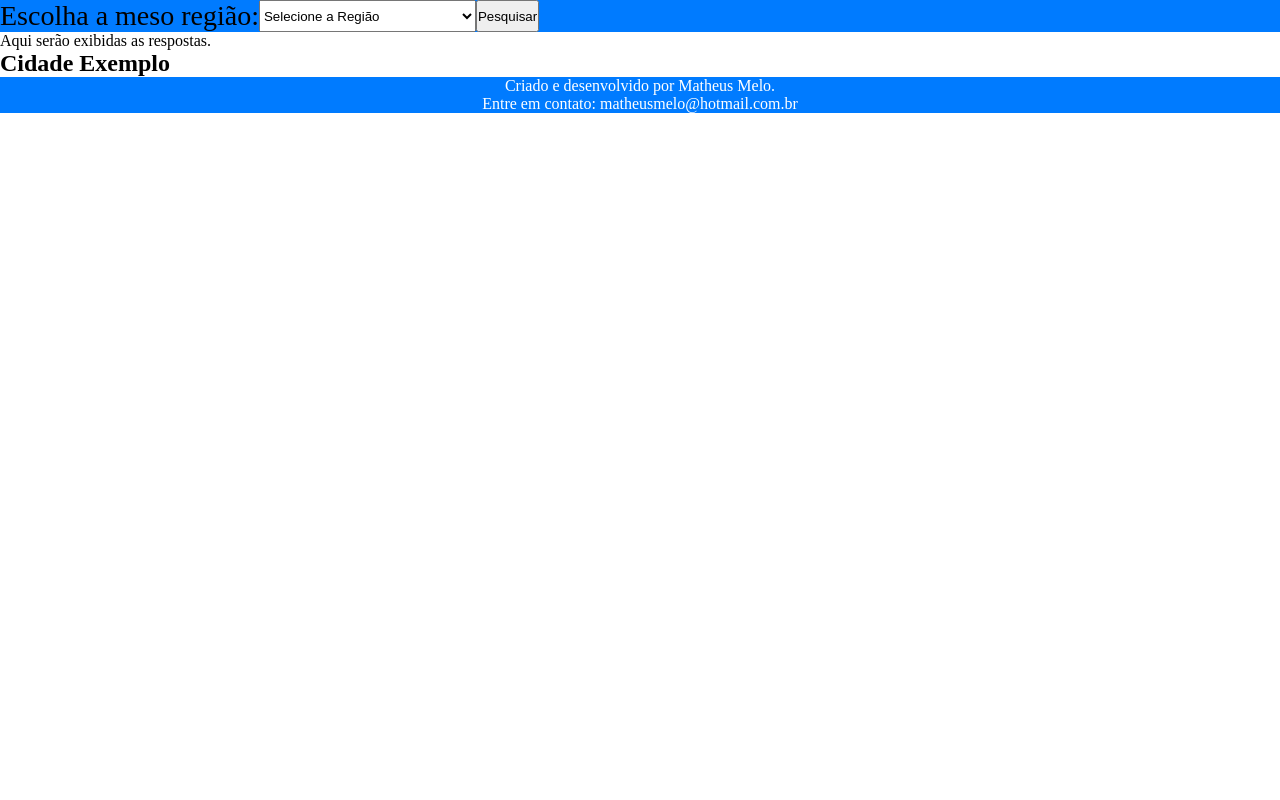
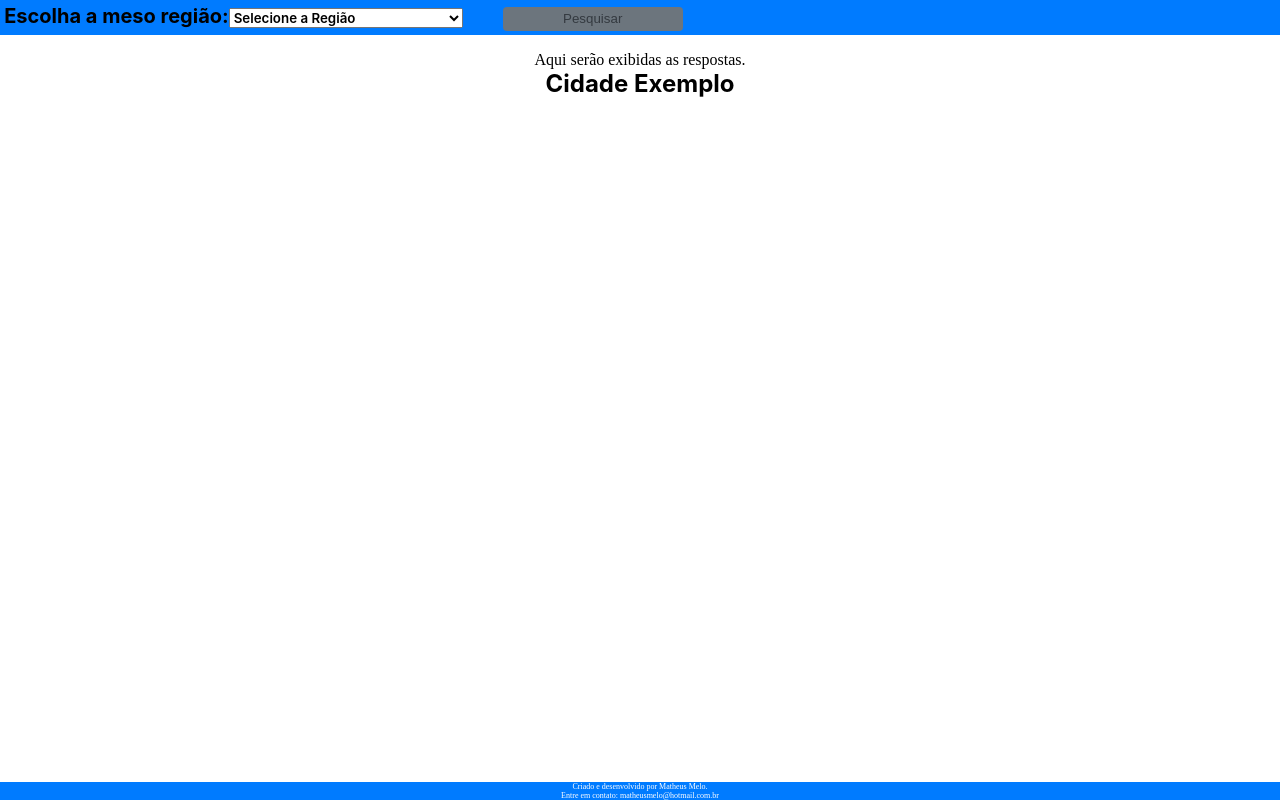
Before and after one commit to MeloMatheus89/front-end-mesoregioes-mineiras, a plain HTML site: page index.html in a window 1280 px wide. Drawn offline with Linux system fonts and the light colour scheme.

Commit message:
alterações no estilo para melhorar legibilidade e organização dos elementos

```diff
--- a/app.js
+++ b/app.js
@@ -32,7 +32,7 @@ function pesquisar() {
 
       if (item.id == selecao) {
         //demonstra o nome da região e o ID   --- Manter o trecho do ID enquanto não apresentamos os resultados do outro objeto.
-        section.innerHTML = `<h2>Mesoregião de ${nome} e com o ID de ${id}.</h2>`;
+        section.innerHTML = `<h2 class="subtitulo">Mesoregião de ${nome}.</h2>`;
         //altera a URL do objeto para a mesoregiao correta
         url += item.id + urlFinal;
         listagemCidades.innerHTML = "";
--- a/index.html
+++ b/index.html
@@ -8,8 +8,8 @@
   </head>
   <body>
     <header class="cabecalho">
-      <p>Escolha a meso região:</p>
-      <select id="mesoregiao">
+      <h2 class="selecao__mesorregiao">Escolha a meso região:</h2>
+      <select id="mesoregiao" class="seletor">
         <option value="" disabled selected>Selecione a Região</option>
         <option value="3101">Noroeste de Minas</option>
         <option value="3102">Norte de Minas</option>
@@ -24,17 +24,17 @@
         <option value="3111">Campo das Vertentes</option>
         <option value="3112">Zona da Mata</option>
       </select>
-      <button onclick="pesquisar()">Pesquisar</button>
+      <button onclick="pesquisar()" class="botao__pesquisar">Pesquisar</button>
     </header>
     <main class="principal">
       </div>
       <div class="principal__campo__resultado" id="campoResultado">
         <p class="respostas__listadas" id="respostas">
           Aqui serão exibidas as respostas.
-            <h2>Cidade Exemplo</h2>
+            <h2 class="subtitulo">Cidade Exemplo</h2>
           </div>
         </p>
-        <div class="item-resultado" id="lista_respostas"></div>
+        <div class="item__resultado" id="lista_respostas"></div>
       </div>
     </main>
   </body>
--- a/styles.css
+++ b/styles.css
@@ -1,6 +1,7 @@
 * {
   margin: 0;
   padding: 0;
+  list-style-type: none;
 }
 
 :root {
@@ -30,13 +31,48 @@
   --breakpoint-md: 768px;
   --breakpoint-lg: 992px;
   --breakpoint-xl: 1200px;
-  --font-family-sans-serif: -apple-system, BlinkMacSystemFont, "Segoe UI", Roboto, "Helvetica Neue", Arial, "Noto Sans", sans-serif, "Apple Color Emoji", "Segoe UI Emoji", "Segoe UI Symbol", "Noto Color Emoji";
-  --font-family-monospace: SFMono-Regular, Menlo, Monaco, Consolas, "Liberation Mono", "Courier New", monospace;
+  --font-family-sans-serif: -apple-system, BlinkMacSystemFont, "Segoe UI",
+    Roboto, "Helvetica Neue", Arial, "Noto Sans", sans-serif,
+    "Apple Color Emoji", "Segoe UI Emoji", "Segoe UI Symbol", "Noto Color Emoji";
+  --font-family-monospace: SFMono-Regular, Menlo, Monaco, Consolas,
+    "Liberation Mono", "Courier New", monospace;
 }
+
+body {
+  display: flex;
+  flex-direction: column;
+}
+.subtitulo {
+  font-size: 1.5rem;
+  font-family: var(--font-family-sans-serif);
+}
+
 .cabecalho {
   display: flex;
   background-color: var(--primary);
   font-size: 28px;
+  align-items: baseline;
+  text-align: center;
+  padding: 0.15em;
+}
+.selecao__mesorregiao {
+  font-family: var(--font-family-sans-serif);
+  font-size: 20px;
+}
+
+.seletor {
+  font-family: var(--font-family-sans-serif);
+  font-weight: 600;
+}
+
+.botao__pesquisar {
+  margin-left: 3em;
+  height: 1.8em;
+  width: 180px;
+  border-radius: 4px;
+  background-color: var(--gray);
+  color: var(--dark);
+  border: var(--gray) 2px;
 }
 
 .menu__superior__meso {
@@ -44,16 +80,25 @@
   width: 200px;
   height: fit-content;
 }
+.principal__campo__resultado {
+  margin: 1em;
+  text-align: center;
+}
 
 .item-resultado {
   margin: solid 2px var(--indigo);
   color: var(--dark);
   font-family: var(--font-family-monospace);
+  box-sizing: border-box;
+  text-align: inherit;
 }
 
 footer {
   text-align: center;
   background-color: var(--primary);
-  font-size: 12;
+  font-size: 8px;
   color: var(--white);
+  width: 100%;
+  position: fixed;
+  bottom: 0; /* Alinha ao fundo da página */
 }
```
